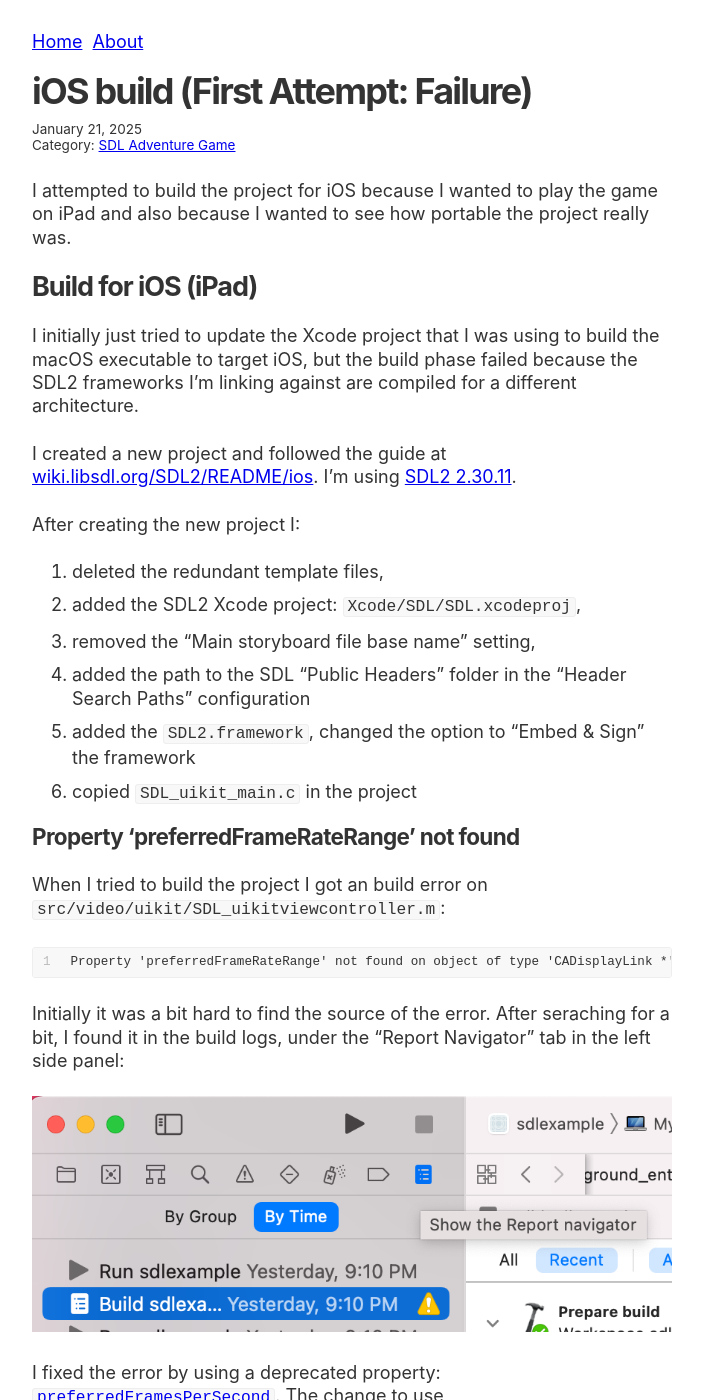
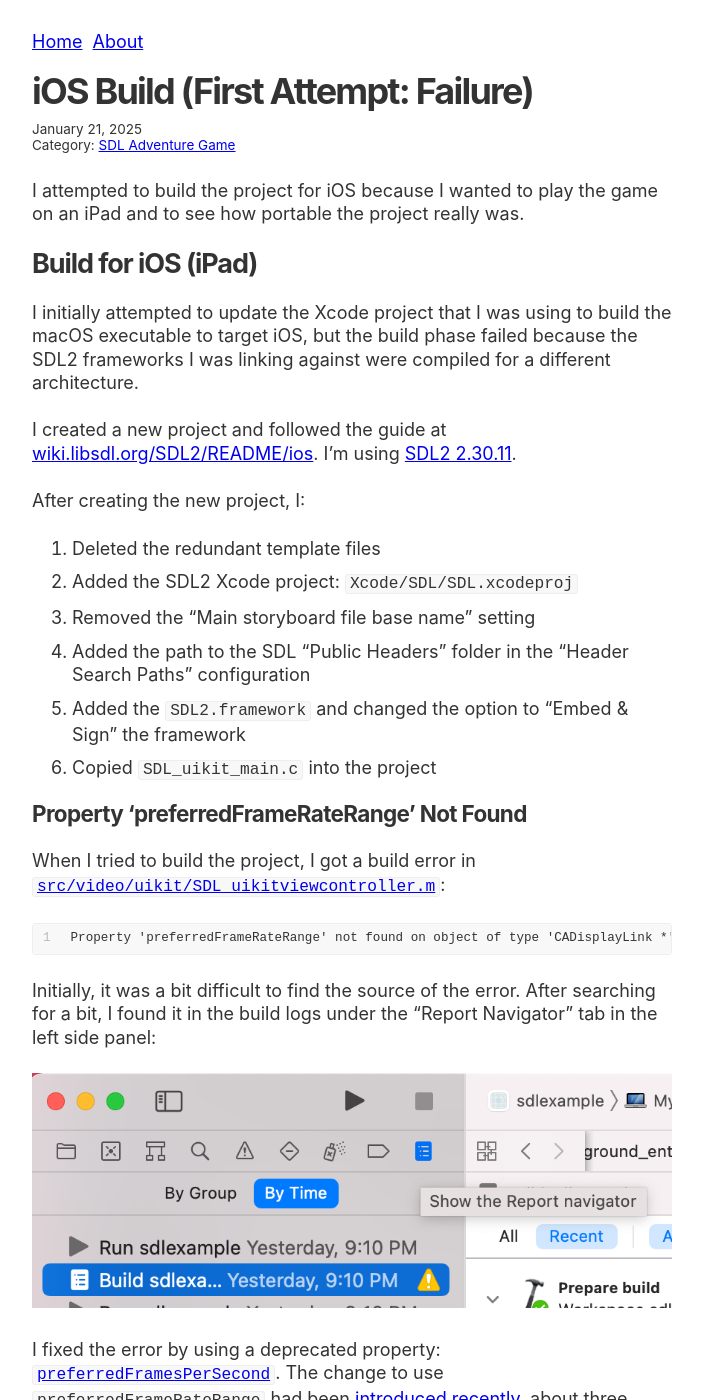
Before and after one commit to curlybracketshq/giovanni.curlybrackets.it, a Jekyll site: the page built from sdl-adventure-game/_posts/2025-01-21-ios-build-failure.markdown, in a window 1280 px wide and 1400 px high. Shown: the whole window, without its empty margins (288-991 px from the left). Built offline with Jekyll 4.4.1, drawn with Linux system fonts in a browser that asks for light colours; some of the changed text lies outside the part shown.

Commit message:
Improve content

````diff
--- a/sdl-adventure-game/_posts/2025-01-21-ios-build-failure.markdown
+++ b/sdl-adventure-game/_posts/2025-01-21-ios-build-failure.markdown
@@ -1,49 +1,49 @@
 ---
-title: "iOS build (First Attempt: Failure)"
+title: "iOS Build (First Attempt: Failure)"
 layout: post
 date: 2025-01-21 13:00:00 -0500
 ---
 
-I attempted to build the project for iOS because I wanted to play the game on iPad and also because I wanted to see how portable the project really was.
+I attempted to build the project for iOS because I wanted to play the game on an iPad and to see how portable the project really was.
 
 ## Build for iOS (iPad)
 
-I initially just tried to update the Xcode project that I was using to build the macOS executable to target iOS, but the build phase failed because the SDL2 frameworks I'm linking against are compiled for a different architecture.
+I initially attempted to update the Xcode project that I was using to build the macOS executable to target iOS, but the build phase failed because the SDL2 frameworks I was linking against were compiled for a different architecture.
 
 I created a new project and followed the guide at [wiki.libsdl.org/SDL2/README/ios](https://wiki.libsdl.org/SDL2/README/ios). I'm using [SDL2 2.30.11](https://github.com/libsdl-org/SDL/releases/tag/release-2.30.11).
 
-After creating the new project I:
+After creating the new project, I:
 
-1. deleted the redundant template files,
-2. added the SDL2 Xcode project: `Xcode/SDL/SDL.xcodeproj`,
-3. removed the "Main storyboard file base name" setting,
-4. added the path to the SDL "Public Headers" folder in the "Header Search Paths" configuration
-5. added the `SDL2.framework`, changed the option to "Embed & Sign" the framework
-6. copied `SDL_uikit_main.c` in the project
+1. Deleted the redundant template files
+2. Added the SDL2 Xcode project: `Xcode/SDL/SDL.xcodeproj`
+3. Removed the "Main storyboard file base name" setting
+4. Added the path to the SDL "Public Headers" folder in the "Header Search Paths" configuration
+5. Added the `SDL2.framework` and changed the option to "Embed & Sign" the framework
+6. Copied `SDL_uikit_main.c` into the project
 
-### Property 'preferredFrameRateRange' not found
+### Property 'preferredFrameRateRange' Not Found
 
-When I tried to build the project I got an build error on `src/video/uikit/SDL_uikitviewcontroller.m`:
+When I tried to build the project, I got a build error in [`src/video/uikit/SDL_uikitviewcontroller.m`](https://github.com/libsdl-org/SDL/blob/fa24d868/src/video/uikit/SDL_uikitviewcontroller.m#L131):
 
 ```
 Property 'preferredFrameRateRange' not found on object of type 'CADisplayLink *'
 ```
 
-Initially it was a bit hard to find the source of the error. After seraching for a bit, I found it in the build logs, under the "Report Navigator" tab in the left side panel:
+Initially, it was a bit difficult to find the source of the error. After searching for a bit, I found it in the build logs under the "Report Navigator" tab in the left side panel:
 
 ![Report Navigator in the left side panel]({{ '/sdl-adventure-game/assets/report-navigator.png' | relative_url }})
 
-I fixed the error by using a deprecated property: [`preferredFramesPerSecond`](https://developer.apple.com/documentation/quartzcore/cadisplaylink/preferredframespersecond). The change to use `preferredFrameRateRange` has been [introduced recently](https://github.com/libsdl-org/SDL/commit/e305da0b), about 3 days before, but it's suspect because the code should have been ignored in case I was targeting an API version that didn't support the property.
+I fixed the error by using a deprecated property: [`preferredFramesPerSecond`](https://developer.apple.com/documentation/quartzcore/cadisplaylink/preferredframespersecond). The change to use `preferredFrameRateRange` had been [introduced recently](https://github.com/libsdl-org/SDL/commit/e305da0b), about three days prior, but the error was unexpected because the code should have been ignored if I was targeting an API version that didn't support the property.
 
-### Undefined symbol: _SDL_main
+### Undefined Symbol: _SDL_main
 
-I got another build error:
+I encountered another build error:
 
 ```
 Undefined symbol: _SDL_main
 ```
 
-This was a relatively easy fix, but it took me more than expected to figure out.
+This was relatively easy to fix, but it took me longer than expected to figure out.
 
 The new `main` definition in `SDL_uikit_main.c` calls `SDL_UIKitRunApp` with `SDL_main` as an argument:
 
````
